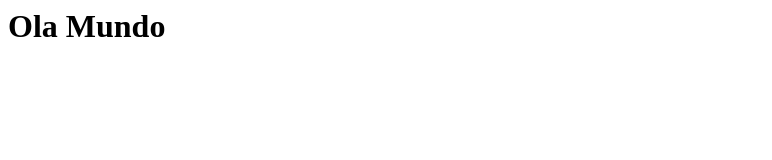
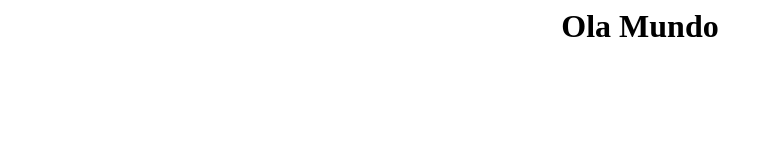
Before and after one commit to AndressaFss/IoT, a plain HTML site: page index.html in a window 1280 px wide. Shown: the whole page, without its empty margins (0-772 px from the left). Drawn offline with Linux system fonts and the light colour scheme.

Commit message:
versao 2

```diff
--- a/index.html
+++ b/index.html
@@ -1 +1 @@
-<h1> Ola Mundo <h1>
+<h1><center> Ola Mundo <center><h1>
```
